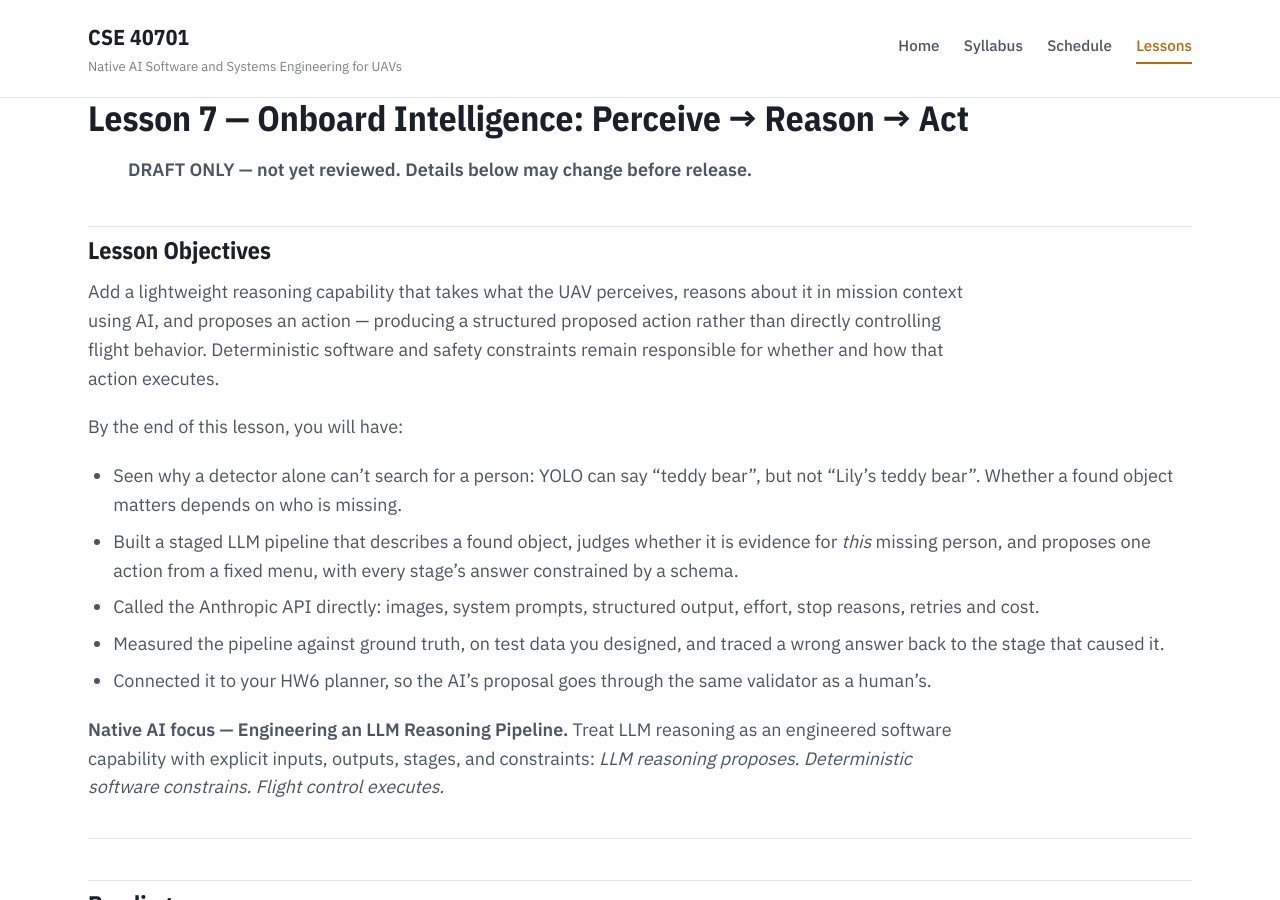
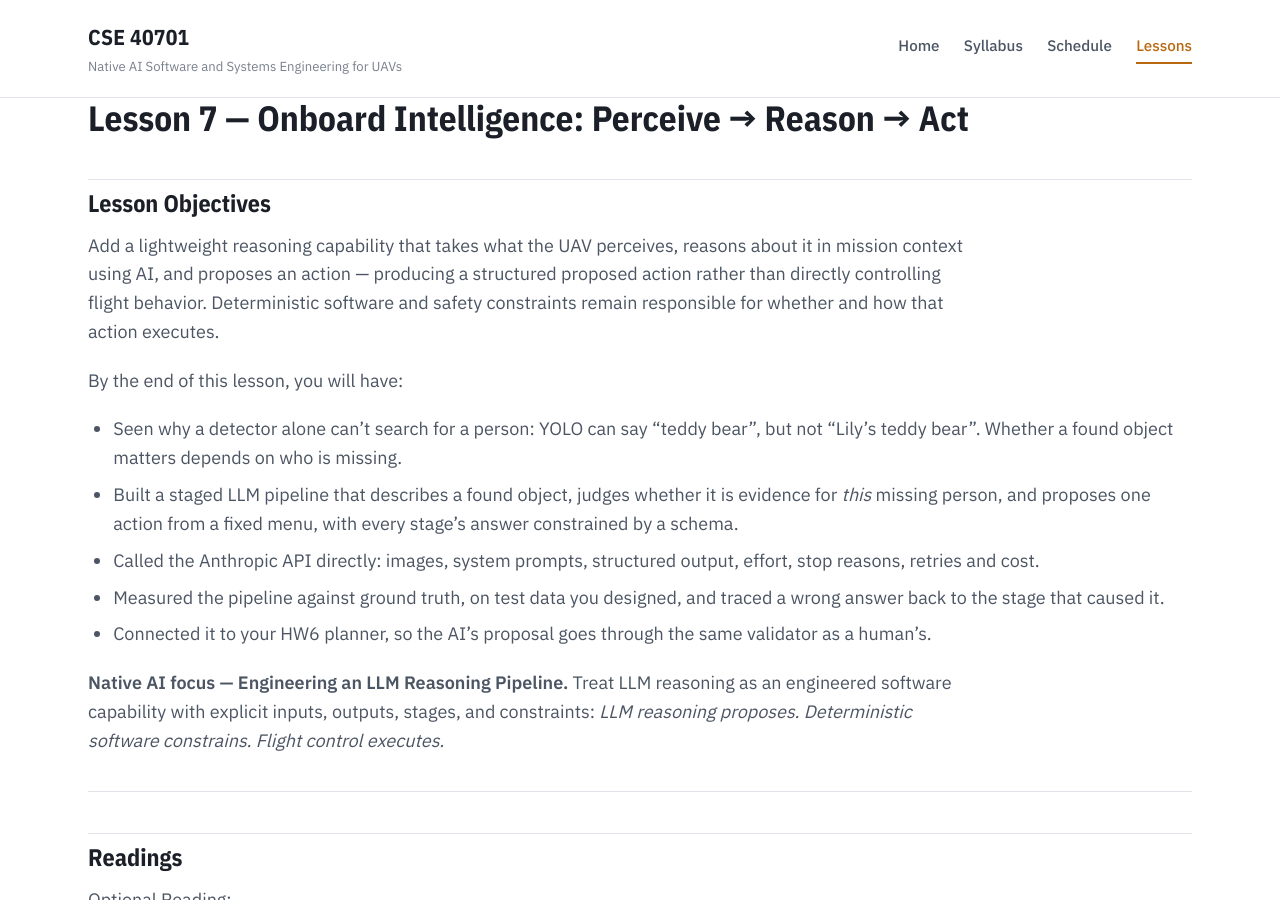
Before and after one commit to JaneClelandHuang/uav-native-ai, a Jekyll site: the page built from lessons/lesson7.md, in a window 1280 px wide and 900 px high. Built offline with Jekyll 4.4.1, drawn with Linux system fonts in a browser that asks for light colours; our own code applies the rules of GitHub Pages for plain Markdown files.

Commit message:
Lesson 7: remove DRAFT banner
Co-Authored-By: Claude Opus 5.5 <noreply@anthropic.com>

```diff
--- a/lessons/lesson7.md
+++ b/lessons/lesson7.md
@@ -1,6 +1,4 @@
 # Lesson 7 — Onboard Intelligence: Perceive → Reason → Act
-
-> **DRAFT ONLY — not yet reviewed. Details below may change before release.**
 
 ## Lesson Objectives
 
```
